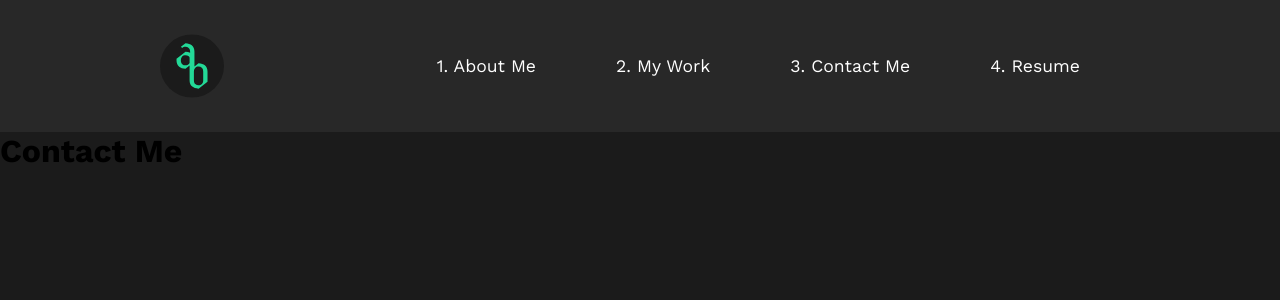
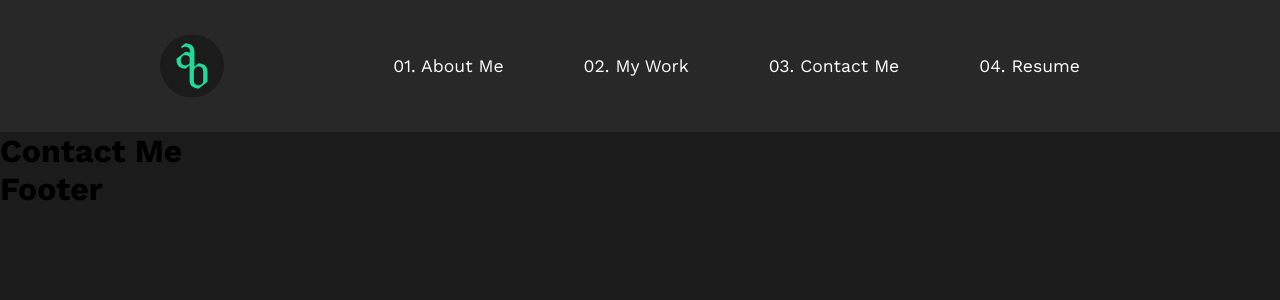
Before and after one commit to alanbedoya/portfolio2, a React (Create React App) app: page /contact in a window 1280 px wide. Shown: the top 300 px of the page. Built offline with nearby package versions, Linux system fonts and the light colour scheme.

Commit message:
Added the footer section.

```diff
--- a/src/App.js
+++ b/src/App.js
@@ -5,6 +5,7 @@ import NavSection from './components/navSection';
 import AboutMe from './pages/aboutMe';
 import MyWork from './pages/myWork';
 import ContactMe from './pages/contactMe';
+import FooterSection from './components/footerSection';
 import ProjectDetail from './pages/projectDetail';
 
 function App() {
@@ -26,6 +27,7 @@ function App() {
           <ContactMe />
         </Route>
       </Switch>
+      <FooterSection />
     </div>
   );
 }
--- /dev/null
+++ b/src/components/footerSection.js
@@ -0,0 +1,12 @@
+import React from 'react';
+import styled from 'styled-components';
+
+const footerSection = () => {
+  return (
+    <div>
+      <h1>Footer</h1>
+    </div>
+  );
+};
+
+export default footerSection;
--- a/src/components/navSection.js
+++ b/src/components/navSection.js
@@ -14,17 +14,17 @@ const navSection = () => {
       </h1>
       <ul>
         <li>
-          <Link to='/'>1. About Me</Link>
+          <Link to='/'>01. About Me</Link>
         </li>
         <li>
-          <Link to='/work'>2. My Work</Link>
+          <Link to='/work'>02. My Work</Link>
         </li>
         <li>
-          <Link to='/contact'>3. Contact Me</Link>
+          <Link to='/contact'>03. Contact Me</Link>
         </li>
         <li>
           <Link to={resume} target='opener'>
-            4. Resume
+            04. Resume
           </Link>
         </li>
       </ul>
```
